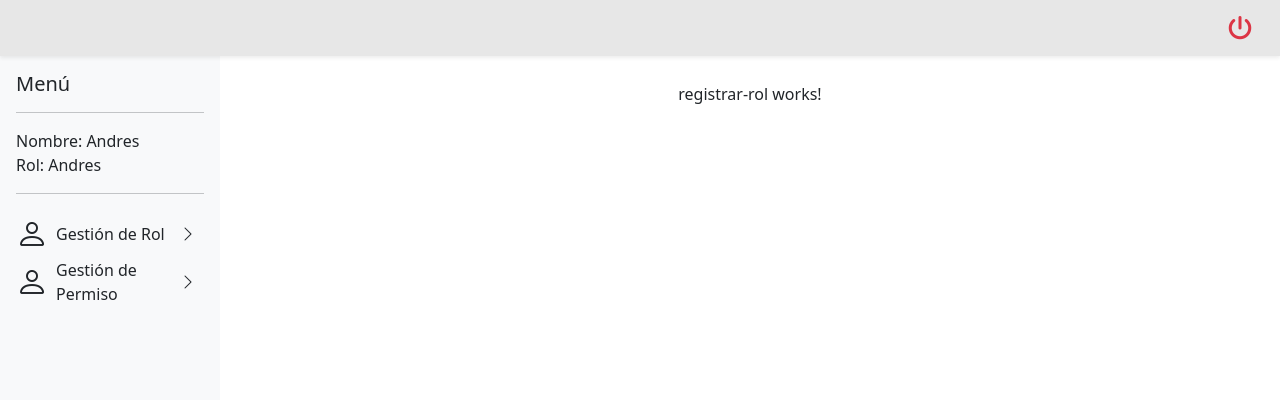
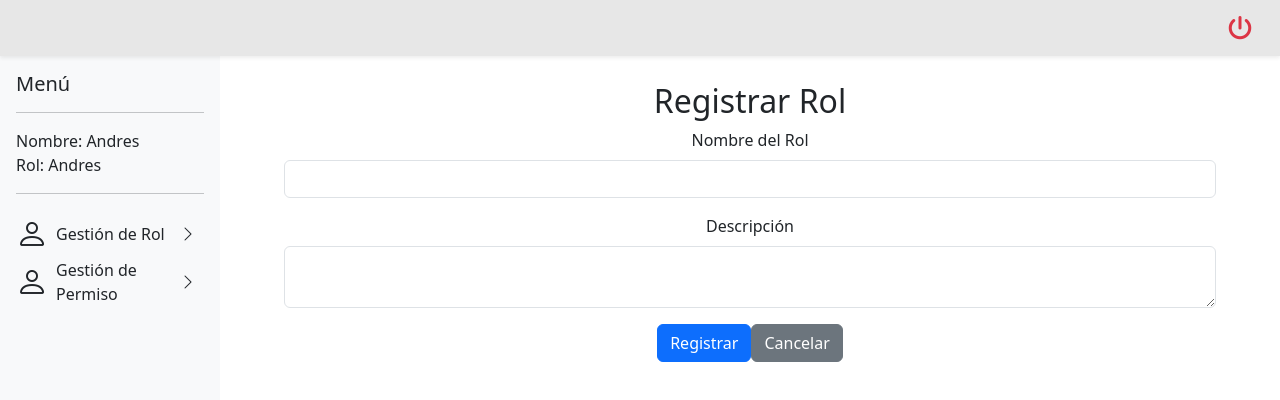
Before and after one commit to jchaveztorrez/FrontendBarraca, an Angular app: page /app-panel-control/registrar-rol in a window 1280 px wide. Shown: the top 400 px of the page. Built offline with nearby package versions, Linux system fonts and the light colour scheme.

Commit message:
Cambio de nevegacion panel de control

```diff
--- a/src/app/components/gestion_de_usuario/rol/editar-rol/editar-rol.component.html
+++ b/src/app/components/gestion_de_usuario/rol/editar-rol/editar-rol.component.html
@@ -1 +1,24 @@
-<p>editar-rol works!</p>
+<!-- registrar-rol.component.html -->
+<div class="px-5">
+  <h2>Editar Rol</h2>
+  <form (ngSubmit)="Actualizar()">
+    <div class="mb-3">
+      <label for="nombre" class="form-label">Nombre del Rol</label>
+      <input type="text" id="nombre" name="nombre" class="form-control" />
+    </div>
+    <div class="mb-3">
+      <label for="descripcion" class="form-label">Descripción</label>
+      <textarea
+        id="descripcion"
+        name="descripcion"
+        class="form-control"
+      ></textarea>
+    </div>
+    <button type="button" class="btn btn-primary" (click)="Actualizar()">
+      Actualizar
+    </button>
+    <button type="button" class="btn btn-secondary" (click)="Cancelar()">
+      Cancelar
+    </button>
+  </form>
+</div>
--- a/src/app/components/gestion_de_usuario/rol/editar-rol/editar-rol.component.ts
+++ b/src/app/components/gestion_de_usuario/rol/editar-rol/editar-rol.component.ts
@@ -1,11 +1,20 @@
+import { CommonModule } from '@angular/common';
 import { Component } from '@angular/core';
+import { Router } from '@angular/router';
 
 @Component({
   selector: 'app-editar-rol',
-  imports: [],
+  imports: [CommonModule],
   templateUrl: './editar-rol.component.html',
-  styleUrl: './editar-rol.component.css'
+  styleUrl: './editar-rol.component.css',
 })
 export class EditarRolComponent {
+  constructor(private router: Router) {}
+  Actualizar(): void {
+    this.router.navigate(['/app-panel-control/listar-rol']);
+  }
 
+  Cancelar(): void {
+    this.router.navigate(['/app-panel-control/listar-rol']);
+  }
 }
--- a/src/app/components/gestion_de_usuario/rol/registrar-rol/registrar-rol.component.html
+++ b/src/app/components/gestion_de_usuario/rol/registrar-rol/registrar-rol.component.html
@@ -1 +1,24 @@
-<p>registrar-rol works!</p>
+<!-- registrar-rol.component.html -->
+<div class="px-5">
+  <h2>Registrar Rol</h2>
+  <form (ngSubmit)="registrar()">
+    <div class="mb-3">
+      <label for="nombre" class="form-label">Nombre del Rol</label>
+      <input type="text" id="nombre" name="nombre" class="form-control" />
+    </div>
+    <div class="mb-3">
+      <label for="descripcion" class="form-label">Descripción</label>
+      <textarea
+        id="descripcion"
+        name="descripcion"
+        class="form-control"
+      ></textarea>
+    </div>
+    <button type="button" class="btn btn-primary" (click)="registrar()">
+      Registrar
+    </button>
+    <button type="button" class="btn btn-secondary" (click)="cancelar()">
+      Cancelar
+    </button>
+  </form>
+</div>
--- a/src/app/components/gestion_de_usuario/rol/registrar-rol/registrar-rol.component.ts
+++ b/src/app/components/gestion_de_usuario/rol/registrar-rol/registrar-rol.component.ts
@@ -1,11 +1,21 @@
+import { CommonModule } from '@angular/common';
 import { Component } from '@angular/core';
+import { Router } from '@angular/router';
 
 @Component({
   selector: 'app-registrar-rol',
-  imports: [],
+  imports: [CommonModule],
   templateUrl: './registrar-rol.component.html',
-  styleUrl: './registrar-rol.component.css'
+  styleUrl: './registrar-rol.component.css',
 })
 export class RegistrarRolComponent {
+  constructor(private router: Router) {}
 
+  registrar(): void {
+    this.router.navigate(['/app-panel-control/listar-rol']);
+  }
+
+  cancelar(): void {
+    this.router.navigate(['/app-panel-control/listar-rol']);
+  }
 }
--- a/src/app/components/index/index.component.html
+++ b/src/app/components/index/index.component.html
@@ -23,6 +23,10 @@
         <a href="#" class="nav-link">Servicios</a>
         <a href="#" class="nav-link">Sobre Nosotros</a>
         <a href="#" class="nav-link">Iniciar Sesión</a>
+
+        <a routerLink="/app-panel-control" class="nav-link"
+          >Ir al Panel de Control</a
+        >
       </nav>
 
       <!-- Menú hamburguesa para móviles -->
--- /dev/null
+++ b/src/app/components/login/login.component.html
@@ -0,0 +1 @@
+<p>login works!</p>
```
Also changed, not shown: src/app/components/login/login.component.ts (added, +11 -0 lines), src/app/components/login/login.component.css (added), 1 other file (tests, documents, lock files or other folders).
